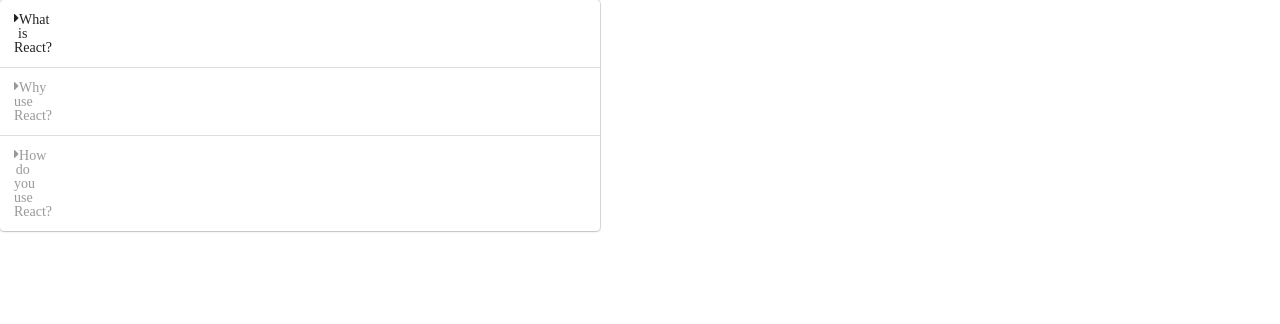
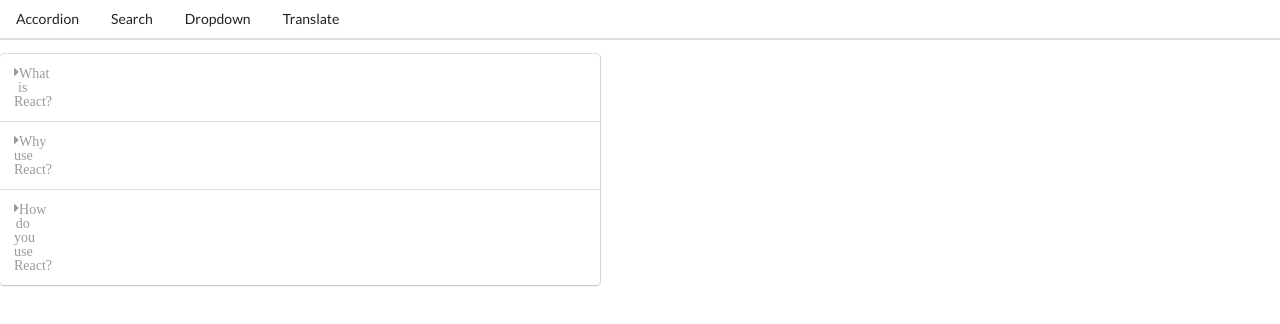
Before and after one commit to RoshanLakmal/sg-react-136-widgets, a React (Create React App) app in the folder sg-react-136-widgets/: page / in a window 1280 px wide. Shown: the top 324 px of the page. Built offline with nearby package versions, Linux system fonts and the light colour scheme.

Commit message:
created header navigation

```diff
--- a/sg-react-136-widgets/src/App.js
+++ b/sg-react-136-widgets/src/App.js
@@ -5,6 +5,7 @@
 import Dropdown from "./components/Dropdown";
 import Translate from "./components/Translate";
 import Route from "./components/Route";
+import Header from "./components/Header";
 
 const items = [
   {
@@ -83,6 +84,7 @@
       {showList()}
       {showDropdown()}
       {showTranslate()} */}
+      <Header />
       <Route path="/">
         <Accordion items={items}/>
       </Route>
--- /dev/null
+++ b/sg-react-136-widgets/src/components/Header.js
@@ -0,0 +1,14 @@
+import React from 'react';
+
+const Header = () => {
+    return (
+        <div className="ui secondary pointing menu">
+            <a href="/" className="item">Accordion</a>
+            <a href="/list" className="item">Search</a>
+            <a href="/dropdown" className="item">Dropdown</a>
+            <a href="/translate" className="item">Translate</a>
+        </div>
+    )
+}
+
+export default Header;
```
